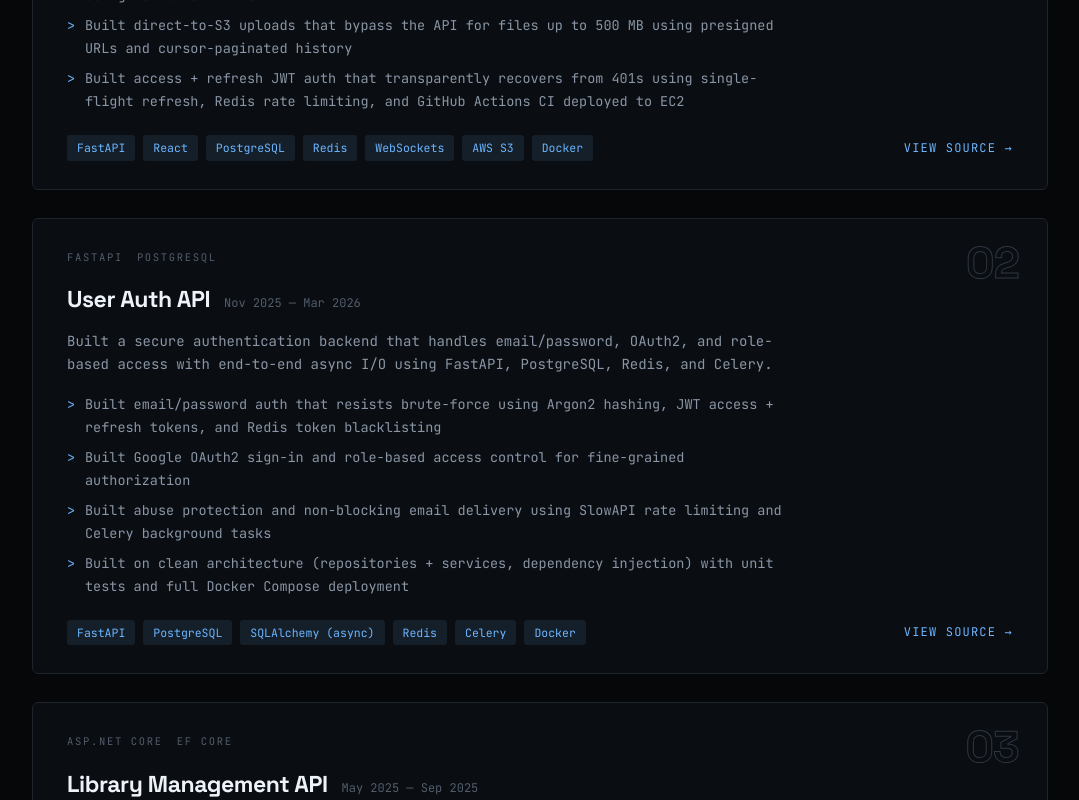
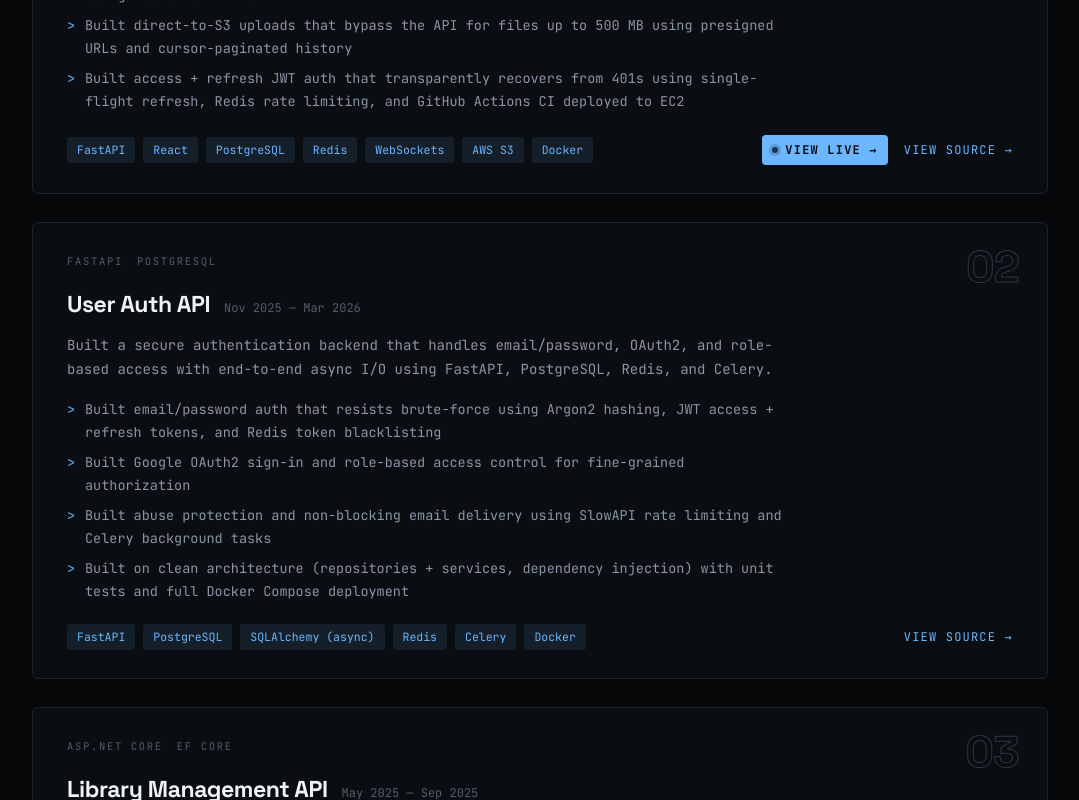
Before and after one commit to Marangozibrahim/portfolio, a React (Vite) app: page / in a window 1280 px wide. Shown: the part 1780-2580 px from the top of the page, without its empty margins (100-1179 px from the left). Built offline with nearby package versions, Linux system fonts and the light colour scheme.

Commit message:
feat: add live demo link to chat-app project
Recruiters want to see the running app, not just source. Adds a
liveUrl field, renders it as a prominent pulsing-dot button ahead of
the plain view-source link.

```diff
--- a/src/components/Projects.tsx
+++ b/src/components/Projects.tsx
@@ -26,8 +26,8 @@ function ProjectCard({ project, index }: { project: Project; index: number }) {
         </div>
         <div className="project-head">
           <h3>
-            {project.repoUrl ? (
-              <a href={project.repoUrl} target="_blank" rel="noreferrer">
+            {project.liveUrl ?? project.repoUrl ? (
+              <a href={project.liveUrl ?? project.repoUrl} target="_blank" rel="noreferrer">
                 {project.name}
               </a>
             ) : (
@@ -48,11 +48,24 @@ function ProjectCard({ project, index }: { project: Project; index: number }) {
               <span key={s}>{s}</span>
             ))}
           </div>
-          {project.repoUrl && (
-            <a className="project-link" href={project.repoUrl} target="_blank" rel="noreferrer">
-              {t(ui.projects.viewSource)}
-            </a>
-          )}
+          <div className="project-links">
+            {project.liveUrl && (
+              <a
+                className="project-link project-link--live"
+                href={project.liveUrl}
+                target="_blank"
+                rel="noreferrer"
+              >
+                <span className="live-dot" aria-hidden="true" />
+                {t(ui.projects.viewLive)}
+              </a>
+            )}
+            {project.repoUrl && (
+              <a className="project-link" href={project.repoUrl} target="_blank" rel="noreferrer">
+                {t(ui.projects.viewSource)}
+              </a>
+            )}
+          </div>
         </div>
       </article>
     </Reveal>
--- a/src/data/projects.ts
+++ b/src/data/projects.ts
@@ -6,6 +6,7 @@ export const projects: Project[] = [
     name: "Real-Time Chat App",
     period: "May 2026 — Jun 2026",
     repoUrl: "https://github.com/Marangozibrahim/chat-app",
+    liveUrl: "https://chatapp.ibrahimmarangoz.com",
     summary: {
       en: "Built a horizontally-scalable group chat that fans real-time messages out across N worker processes with zero inter-worker coordination using FastAPI, React, Redis pub/sub, and WebSockets.",
       tr: "Worker'lar arası koordinasyon gerektirmeden gerçek zamanlı mesajları N worker sürecine dağıtan yatay ölçeklenebilir grup sohbeti — FastAPI, React, Redis pub/sub ve WebSocket ile geliştirildi.",
--- a/src/data/ui.ts
+++ b/src/data/ui.ts
@@ -19,6 +19,7 @@ export const ui = {
   },
   projects: {
     viewSource: { en: "view source →", tr: "kaynağı gör →" },
+    viewLive: { en: "view live →", tr: "canlı gör →" },
   },
   experience: {
     graduated: { en: "graduated", tr: "mezuniyet" }, // prefix before date
--- a/src/index.css
+++ b/src/index.css
@@ -1077,6 +1077,13 @@ body::before {
   border-color: var(--accent);
 }
 
+.project-links {
+  display: flex;
+  align-items: center;
+  gap: 16px;
+  flex-wrap: wrap;
+}
+
 .project-link {
   font-size: 12px;
   letter-spacing: 0.1em;
@@ -1087,6 +1094,46 @@ body::before {
 .project-link:hover {
   text-decoration: underline;
   text-underline-offset: 4px;
+}
+
+.project-link--live {
+  display: inline-flex;
+  align-items: center;
+  gap: 7px;
+  font-weight: 700;
+  color: var(--bg);
+  background: var(--accent);
+  padding: 5px 10px;
+  border-radius: 4px;
+  transition:
+    box-shadow 0.15s ease,
+    transform 0.15s ease;
+}
+
+.project-link--live:hover {
+  text-decoration: none;
+  box-shadow: 0 0 18px rgba(var(--accent-rgb), 0.35);
+  transform: translateY(-1px);
+}
+
+.live-dot {
+  width: 6px;
+  height: 6px;
+  border-radius: 50%;
+  background: var(--bg);
+  animation: pulse-dark 2s ease-in-out infinite;
+}
+
+@keyframes pulse-dark {
+  0%,
+  100% {
+    opacity: 1;
+    box-shadow: 0 0 0 0 rgba(5, 7, 9, 0.5);
+  }
+  50% {
+    opacity: 0.6;
+    box-shadow: 0 0 0 5px rgba(5, 7, 9, 0);
+  }
 }
 
 /* ---------- experience ---------- */
@@ -1508,7 +1555,8 @@ html[data-motion="off"] .hero-status .dot {
   }
 
   .caret,
-  .hero-status .dot {
+  .hero-status .dot,
+  .live-dot {
     animation: none;
   }
 
--- a/src/types.ts
+++ b/src/types.ts
@@ -24,6 +24,7 @@ export interface Project {
   name: string;
   period: string;
   repoUrl?: string;
+  liveUrl?: string;
   role?: L<string>;
   summary: L<string>;
   highlights: L<string[]>;
```
